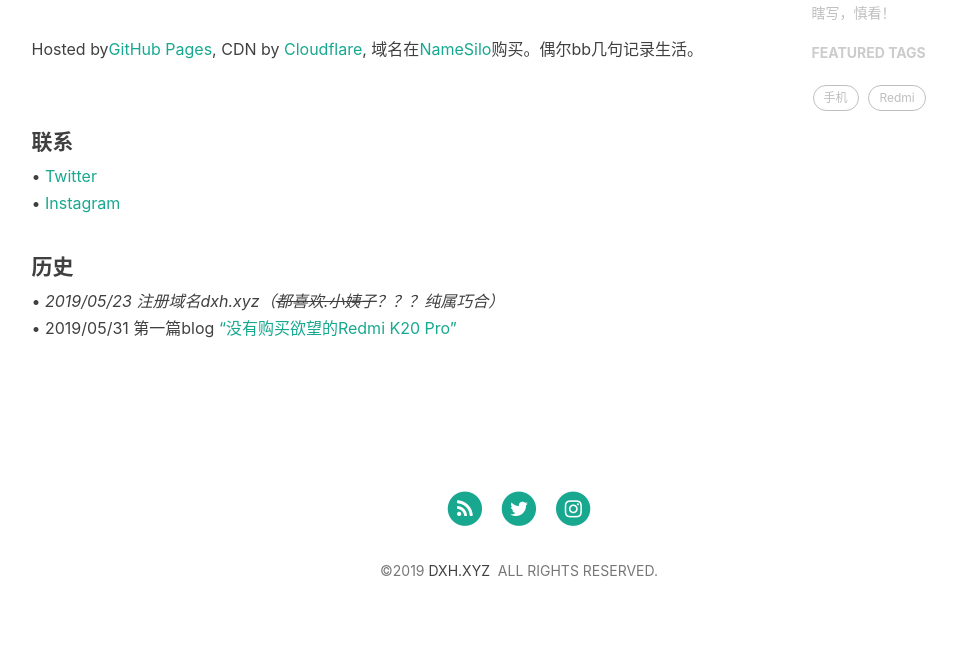
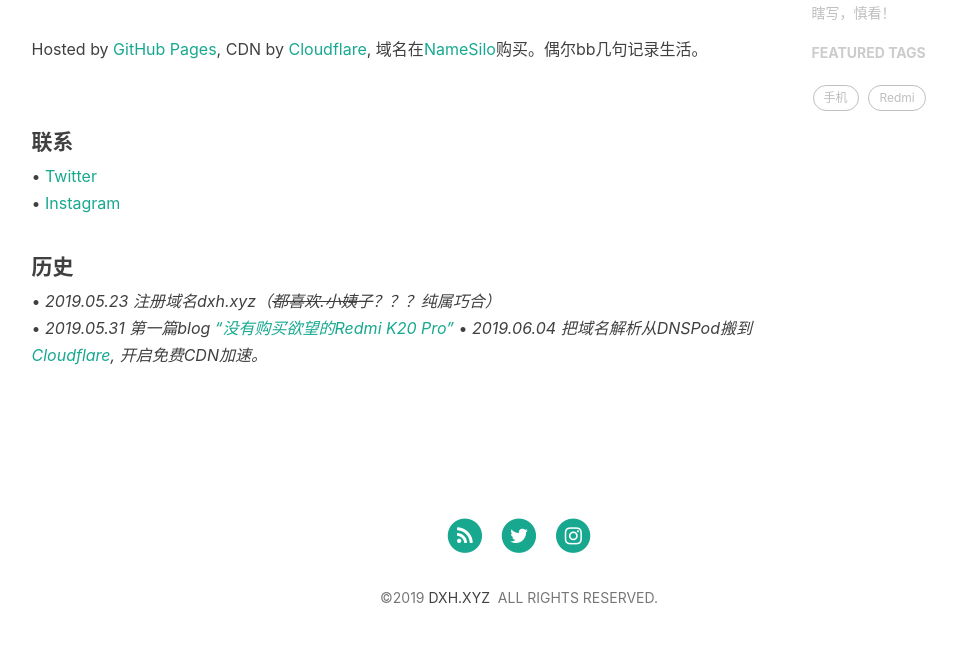
Before and after one commit to Devinteng/blog2, a Jekyll site: the page built from about.html, in a window 1280 px wide. Shown: the part 612-1259 px from the top of the page, without its empty margins (136-1093 px from the left). Built offline with Jekyll 4.4.1, drawn with Linux system fonts in a browser that asks for light colours; nearby versions of some CDN libraries; comment, search, counter and statistics services are not loaded; before the commit the page ends 1232 px from its top, so only the background shows below that.

Commit message:
Update about.html

```diff
--- a/about.html
+++ b/about.html
@@ -19,7 +19,7 @@
     <blockquote>我从闹市来，到此觅空谷。</blockquote>
     <!-- music -->
 <iframe src="//music.163.com/outchain/player?type=2&id=1491585&auto=0&height=66" frameborder="0" width="100%" height="86px" ></iframe>
-    <p>Hosted by<a href="https://pages.github.com/">GitHub Pages</a>, CDN by<a href="https://www.cloudflare.com/"> Cloudflare</a>, 域名在<a href="https://www.namesilo.com/?rid=baa1b76ph">NameSilo</a>购买。偶尔bb几句记录生活。</p>
+    <p>Hosted by<a href="https://pages.github.com/"> GitHub Pages</a>, CDN by<a href="https://www.cloudflare.com/"> Cloudflare</a>, 域名在<a href="https://www.namesilo.com/?rid=baa1b76ph">NameSilo</a>购买。偶尔bb几句记录生活。</p>
 </div>
 
 <br/>
@@ -30,6 +30,7 @@
 <br/>
 <br/>
 <h4>历史</h4>
-• <i>2019/05/23 注册域名dxh.xyz（<s>都喜欢.小姨子</s>？？？纯属巧合）</i><br/>
-• 2019/05/31 第一篇blog <a href="https://dxh.xyz/2019/05/31/Redmi-K20-pro/">“没有购买欲望的Redmi K20 Pro”</a>
+• <i>2019.05.23 注册域名dxh.xyz（<s>都喜欢.小姨子</s>？？？纯属巧合）</i><br/>
+• <i>2019.05.31 第一篇blog <a href="https://dxh.xyz/2019/05/31/Redmi-K20-pro/">“没有购买欲望的Redmi K20 Pro”</a></i>
+• <i>2019.06.04 把域名解析从DNSPod搬到<a href="https://www.cloudflare.com/"> Cloudflare</a>, 开启免费CDN加速。</i>
 <br/><br/><br/><br/>
```
